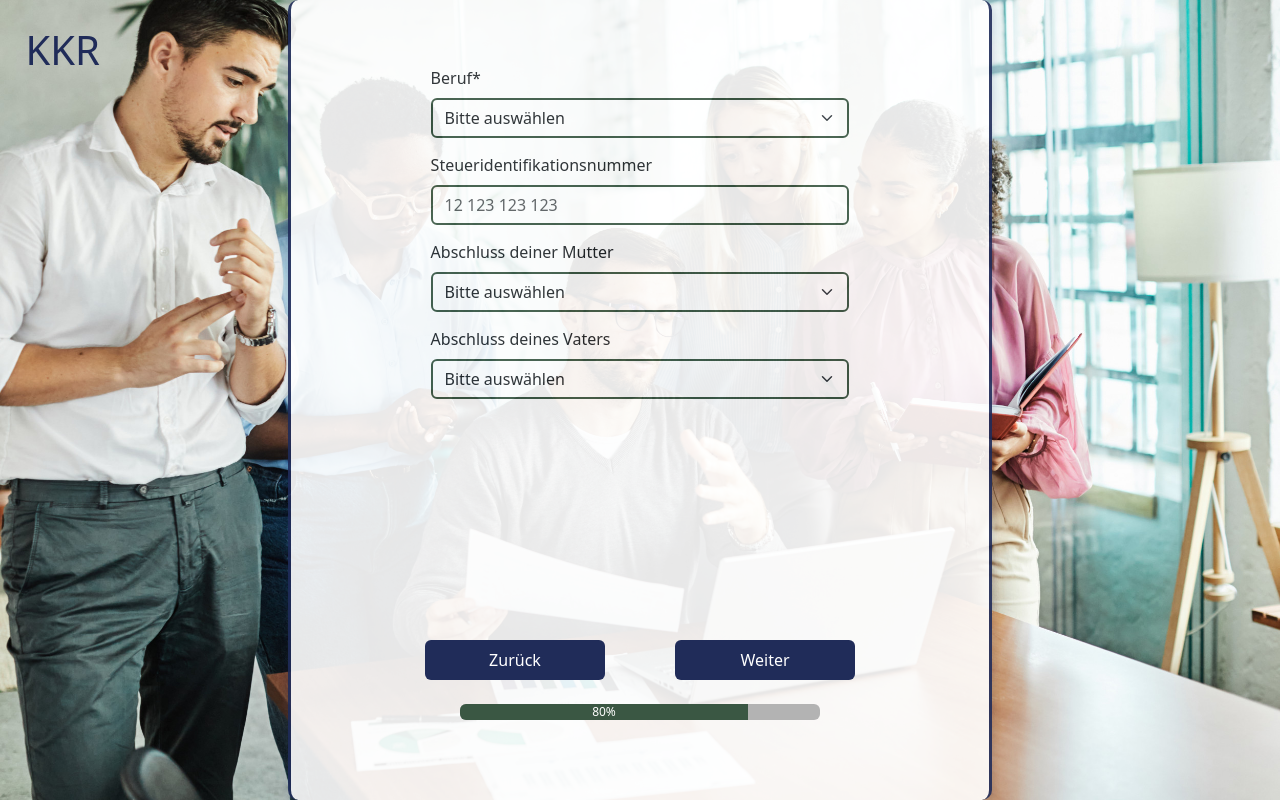
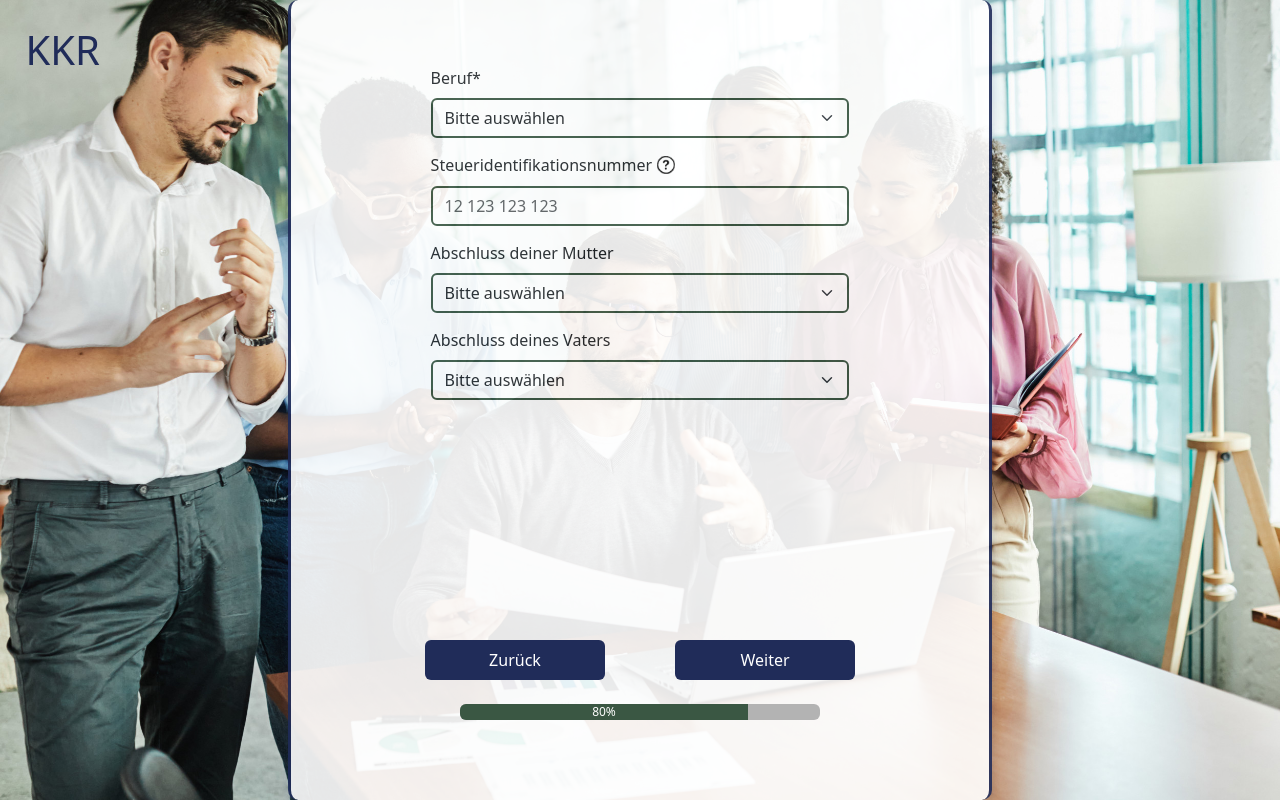
Before and after one commit to universalmensch/FormularProjekt, a React (Vite) app in the folder FormularProjekt/: page /Formular_Seite_6 in a window 1280 px wide. Built offline with nearby package versions, Linux system fonts and the light colour scheme.

Commit message:
fragezeichen erklärungen eingefügt

```diff
--- a/FormularProjekt/src/index.css
+++ b/FormularProjekt/src/index.css
@@ -41,6 +41,10 @@
   box-shadow: 0px 4px 10px rgba(32, 44, 89, 0.2);
   border-left: 3px solid rgb(32, 44, 89);
   border-right: 3px solid rgb(32, 44, 89);
+}
+
+.Startseite, .Bestaetigungsseite {
+  padding-top: 10%;
 }
 
 .Formular {
--- a/FormularProjekt/src/pages/Arbeitgeberdaten.tsx
+++ b/FormularProjekt/src/pages/Arbeitgeberdaten.tsx
@@ -29,7 +29,7 @@ export function Arbeitgeberdaten() {
 
     const renderTooltip = (props: any) => (
         <Tooltip id="tooltip" {...props} className="Tooltip">
-            Die Umsatzsteuer-ID wird für die steuerliche Identifikation verwendet.
+            Identifikationsnummer für dein Unternehmen, um die Umsatzsteuer korrekt abzuwickeln.
         </Tooltip>
     );
 
--- a/FormularProjekt/src/pages/Arbeitsdaten.tsx
+++ b/FormularProjekt/src/pages/Arbeitsdaten.tsx
@@ -1,5 +1,5 @@
 import { ChangeEvent, useState, useEffect } from 'react';
-import { Button, Container, Form, Row, Col, ProgressBar } from 'react-bootstrap';
+import { Button, Container, Form, Row, Col, ProgressBar, OverlayTrigger, Tooltip } from 'react-bootstrap';
 import { LinkContainer } from 'react-router-bootstrap';
 
 export function Arbeitsdaten() {
@@ -19,6 +19,12 @@ export function Arbeitsdaten() {
     useEffect(() => {
         sessionStorage.setItem('unternehmen', unternehmen);
     }, [unternehmen]);
+
+    const renderTooltip = (props: any) => (
+        <Tooltip id="tooltip" {...props} className="Tooltip">
+            Dein monatliches Einkommen nach Steuern und Versicherungsbeiträgen.
+        </Tooltip>
+    );
 
     return (
         <div className="AußenContainer">
@@ -41,7 +47,14 @@ export function Arbeitsdaten() {
                     </Form.Group>
 
                     <Form.Group className="Formularelement">
-                        <Form.Label>monatliches netto Einkommen</Form.Label>
+                        <OverlayTrigger placement="top" overlay={renderTooltip}>
+                            <Form.Label>monatliches netto Einkommen
+                                <img
+                                    src="/questionmark2.png"
+                                    className="fragezeichen"
+                                />
+                            </Form.Label>
+                        </OverlayTrigger>
                         <Form.Select
                             className="selection"
                             value={einkommen}
--- a/FormularProjekt/src/pages/Berufsdaten.tsx
+++ b/FormularProjekt/src/pages/Berufsdaten.tsx
@@ -1,5 +1,5 @@
 import { ChangeEvent, useState, useEffect } from 'react';
-import { Button, Container, Form, Row, Col, ProgressBar } from 'react-bootstrap';
+import { Button, Container, Form, Row, Col, ProgressBar, OverlayTrigger, Tooltip } from 'react-bootstrap';
 import { LinkContainer } from 'react-router-bootstrap';
 
 export function Berufsdaten() {
@@ -28,6 +28,12 @@ export function Berufsdaten() {
         }
     };
 
+    const renderTooltip = (props: any) => (
+        <Tooltip id="tooltip" {...props} className="Tooltip">
+            Deine persönliche, lebenslang gültige Identifikationsnummer beim Finanzamt für die Einkommensteuer.
+        </Tooltip>
+    );
+
     return (
         <div className="AußenContainer">
             <div className="FormularBody">
@@ -55,7 +61,14 @@ export function Berufsdaten() {
                     </Form.Group>
 
                     <Form.Group className="Formularelement">
-                        <Form.Label>Steueridentifikationsnummer</Form.Label>
+                        <OverlayTrigger placement="top" overlay={renderTooltip}>
+                            <Form.Label>Steueridentifikationsnummer
+                                <img
+                                    src="/questionmark2.png"
+                                    className="fragezeichen"
+                                />
+                            </Form.Label>
+                        </OverlayTrigger>
                         <Form.Control
                             placeholder="12 123 123 123"
                             className="EingabeFeld"
--- a/FormularProjekt/src/pages/BestaetigungsSeite.tsx
+++ b/FormularProjekt/src/pages/BestaetigungsSeite.tsx
@@ -5,8 +5,8 @@ export function BestaetigungsSeite() {
     return(
         <div className="AußenContainer">
             <div className="Bestaetigungsseite">
-                <p><b>Deine Eingaben wurden gespeichert.</b></p>
-                <p><b>Du kannst dieses Fenster nun schließen.</b></p>
+                <h4><b>Deine Eingaben wurden gespeichert.</b></h4>
+                <h4><b>Du kannst dieses Fenster nun schließen.</b></h4>
 
             </div>
             <LinkContainer to="/">
--- a/FormularProjekt/src/pages/Startseite.tsx
+++ b/FormularProjekt/src/pages/Startseite.tsx
@@ -7,7 +7,6 @@ export function Startseite() {
             <div className="Startseite">
                 <h1>Hallo, schön dass du da bist.</h1>
                 <h4><b>Bitte nehme dir kurz Zeit um unsere Umfrage auszufüllen.</b></h4>
-                //fragezeichen anpassen und an wichtigen stellen einfügen
             </div>
             <LinkContainer to="/Formular_Seite_1">
                 <Button className="StartButton">
```
